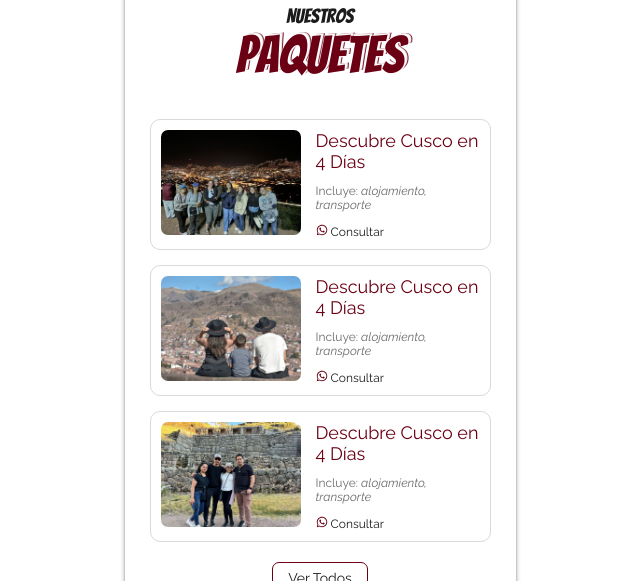
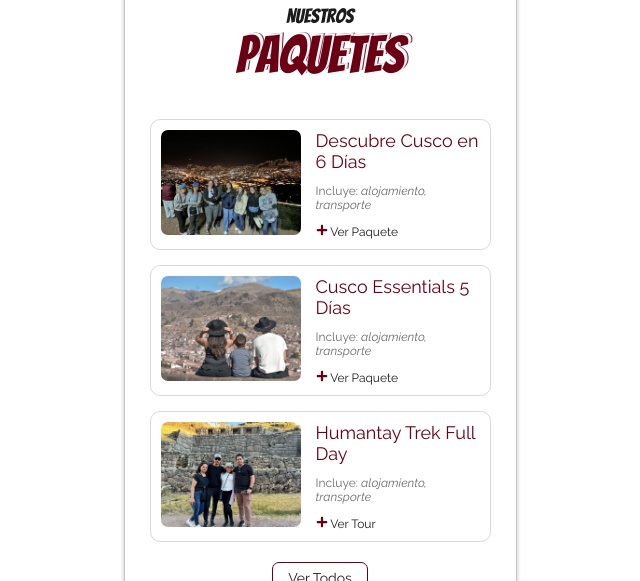
Before and after one commit to ricardoqc/bio-chullos, a React (Vite) app: page / in a window 1280 px wide. Shown: the part 820-1401 px from the top of the page, without its empty margins (320-960 px from the left). Built offline with nearby package versions, Linux system fonts and the light colour scheme.

Commit message:
Fase 1 culminada

```diff
--- /dev/null
+++ b/src/assets/links/urls_wpp.js
@@ -0,0 +1,5 @@
+const cusco6dias = "https://api.whatsapp.com/send?phone=+54992558512&text=Hola+Chullos+Tours%2C+estoy+interesado+en+el+paquete+de+Cusco+6+D%C3%ADas%2C+me+brindan+mas+informaci%C3%B3n%3F"
+const cusco5dias = "https://api.whatsapp.com/send?phone=+54992558512&text=Hola+Chullos+Tours%2C+estoy+interesado+en+el+paquete+de+Cusco+5+D%C3%ADas%2C+me+brindan+mas+informaci%C3%B3n%3F"
+const lagunahumantay = "https://api.whatsapp.com/send?phone=+54992558512&text=Hola+Chullos+Tours%2C+estoy+interesado+en+el+Tour+de+Laguna+Humantay+full+day%2C+me+brindan+mas+informaci%C3%B3n%3F"
+
+export {cusco6dias, cusco5dias, lagunahumantay};
--- a/src/components/Buttons.jsx
+++ b/src/components/Buttons.jsx
@@ -7,17 +7,17 @@ import { FiMapPin } from "react-icons/fi";
 
 export const Buttons = () => {
     const buttonsData = [
-        { href: "#", icon: <TbWorld />, text: "Pagina Web" },
-        { href: "#", icon: <BsSuitcase2 />, text: "Catalogo de Tours" },
-        { href: "#", icon: <FaWhatsapp />, text: "Consulta con un Experto" },
-        { href: "#", icon: <MdOutlineRateReview />, text: "Reviews & Opiniones" },
+        { href: "https://chullostours.com/", icon: <TbWorld />, text: "Pagina Web" },
+        { href: "https://chullostours.com/catalogo/", icon: <BsSuitcase2 />, text: "Catalogo de Tours" },
+        { href: "https://api.whatsapp.com/send?phone=51992558512", icon: <FaWhatsapp />, text: "Consulta con un Experto" },
+        { href: "https://www.tripadvisor.es/Attraction_Review-g294314-d26719669-Reviews-Chullos_Tours-Cusco_Cusco_Region.html", icon: <MdOutlineRateReview />, text: "Reviews & Opiniones" },
         { href: "#", icon: <FiMapPin />, text: "Visitanos en Cusco" },
     ];
 
     return (
         <div className="buttons_section">
             {buttonsData.map((button, index) => (
-                <a key={index} href={button.href}>
+                <a key={index} href={button.href} target='_blank'>
                     <span className='button_content'>
                         <i className='icon_button'>{button.icon}</i>
                         {button.text}
--- a/src/components/Footer.jsx
+++ b/src/components/Footer.jsx
@@ -3,7 +3,7 @@ import React from 'react'
 export const Footer = () => {
   return (
     <div className='footer_section'>
-        <span>With <i>❤️</i> in <a href="http://"><strong>ByZoop</strong></a></span>
+        <span>With <i>❤️</i> in <a href="http://byzoop.com" target='_blank'><strong>ByZoop</strong></a></span>
     </div>
   )
 }
--- a/src/components/Packs.jsx
+++ b/src/components/Packs.jsx
@@ -1,9 +1,9 @@
 import React from 'react'
-import { FaWhatsapp } from "react-icons/fa";
+import { FaPlus } from "react-icons/fa";
 import cusco_img1 from '../assets/catalog/cusco1.jpg'
 import cusco_img2 from '../assets/catalog/cusco2.jpg'
 import cusco_img3 from '../assets/catalog/cusco3.jpg'
-
+import { cusco6dias, cusco5dias, lagunahumantay } from '../assets/links/urls_wpp'
 
 export const Packs = () => {
     return (
@@ -20,9 +20,9 @@ export const Packs = () => {
                         </picture>
                     </div>
                     <div className="description_card">
-                        <h2>Descubre Cusco en 4 Días</h2>
+                        <h2>Descubre Cusco en 6 Días</h2>
                         <span>Incluye: <em>alojamiento, transporte</em></span>
-                        <a href="http://"><span className='link'><i><FaWhatsapp /></i> Consultar</span></a>
+                        <a href="https://chullostours.com/tours/aventura-en-cusco-6-dias/" target='_blank'><span className='link'><i><FaPlus /></i> Ver Paquete</span></a>
                     </div>
                 </div>
                 <div className="card">
@@ -32,9 +32,9 @@ export const Packs = () => {
                         </picture>
                     </div>
                     <div className="description_card">
-                        <h2>Descubre Cusco en 4 Días</h2>
+                        <h2>Cusco Essentials 5 Días</h2>
                         <span>Incluye: <em>alojamiento, transporte</em></span>
-                        <a href="http://"><span className='link'><i><FaWhatsapp /></i> Consultar</span></a>
+                        <a href="https://chullostours.com/tours/cusco-magico-5-dias/" target='_blank'><span className='link'><i><FaPlus /></i> Ver Paquete</span></a>
                     </div>
                 </div>
                 <div className="card">
@@ -44,14 +44,14 @@ export const Packs = () => {
                         </picture>
                     </div>
                     <div className="description_card">
-                        <h2>Descubre Cusco en 4 Días</h2>
+                        <h2>Humantay Trek Full Day</h2>
                         <span>Incluye: <em>alojamiento, transporte</em></span>
-                        <a href="http://"><span className='link'><i><FaWhatsapp /></i> Consultar</span></a>
+                        <a href="https://chullostours.com/tours/laguna-humantay/" target='_blank'><span className='link'><i><FaPlus /></i> Ver Tour</span></a>
                     </div>
                 </div>
             </div>
             <button className='button'>
-                <a href="http://">Ver Todos</a>
+                <a href="https://chullostours.com/catalogo/" target='_blank'>Ver Todos</a>
             </button>
         </div>
     )
```
